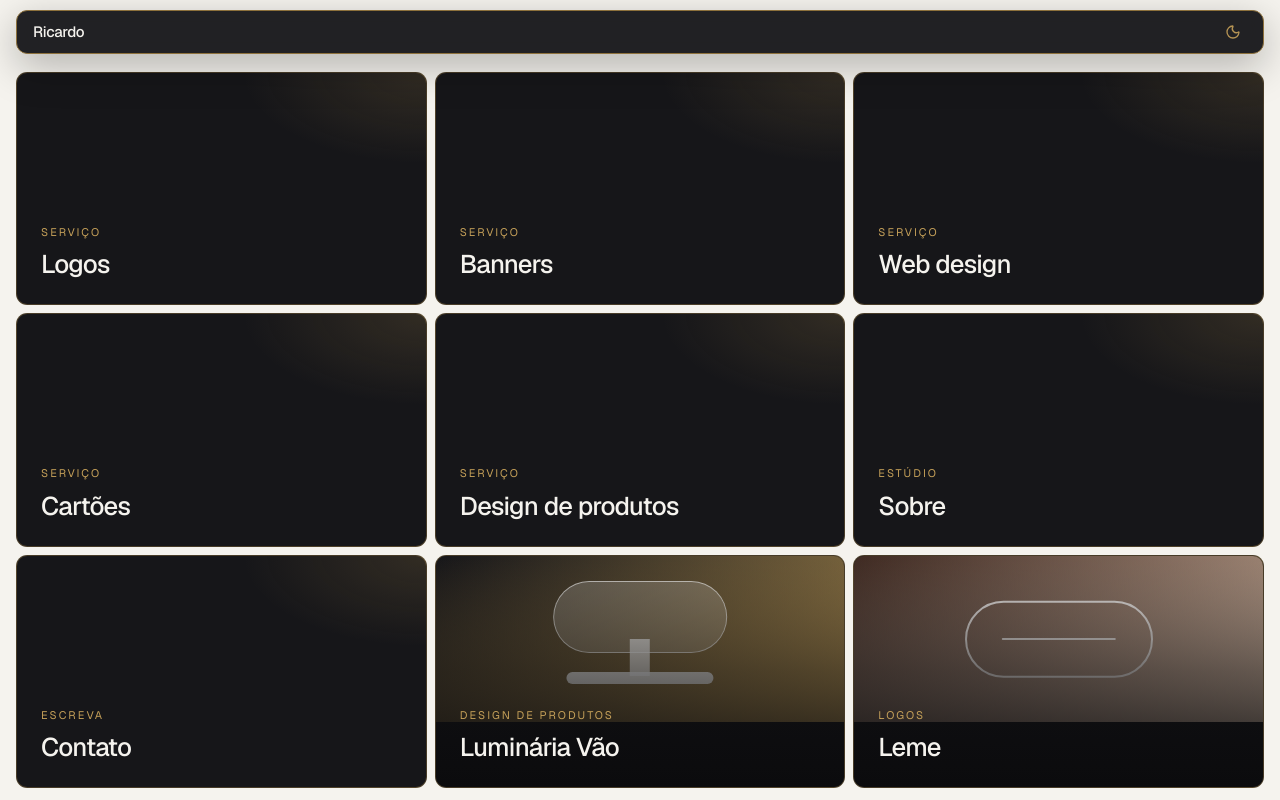
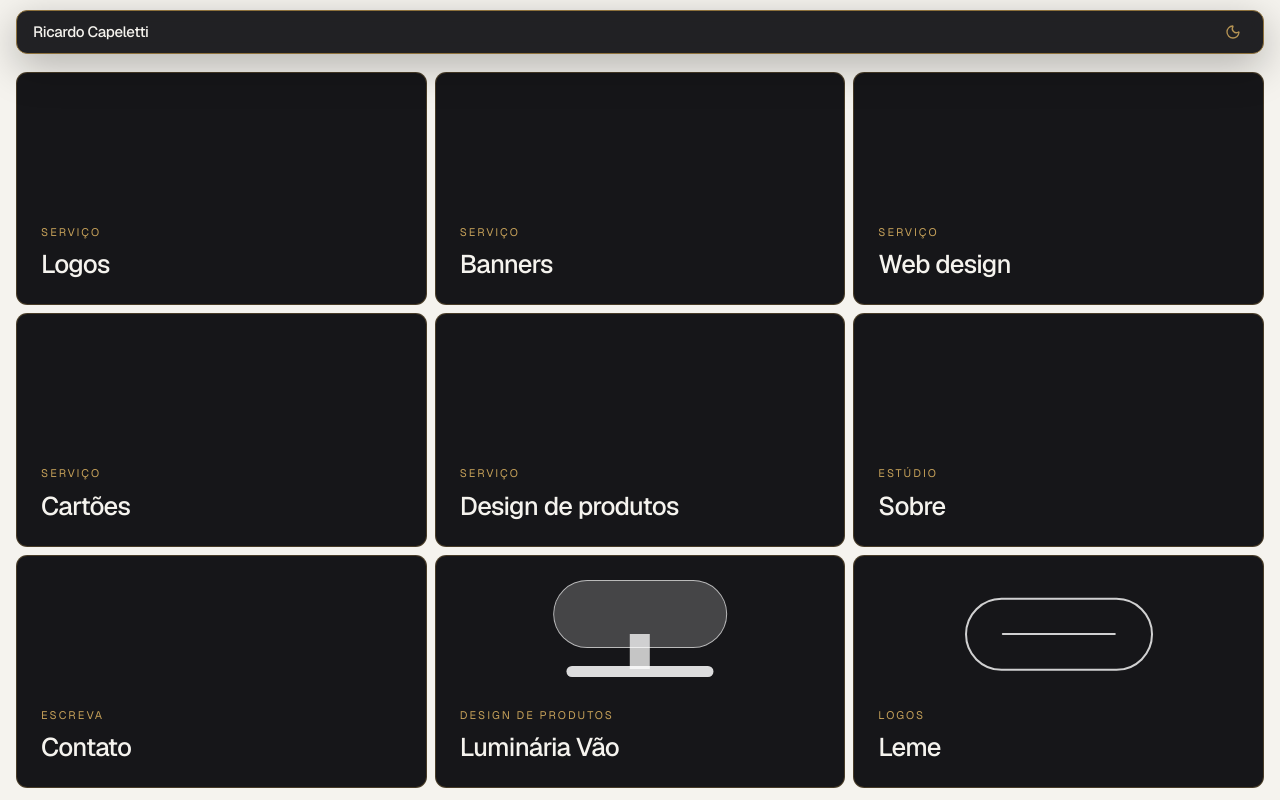
Before and after one commit to RicardoCapeletti/Portifolio, a Next.js app: page / in a window 1280 px wide. Built offline with nearby package versions, Linux system fonts and the light colour scheme; no server answers.

Commit message:
Usa Ricardo Capeletti e iguala o fundo dos blocos.
Co-authored-by: ricardolopescap <ricardolopescap@gmail.com>

```diff
--- a/app/globals.css
+++ b/app/globals.css
@@ -362,9 +362,7 @@
   overflow: hidden;
   border-radius: 0.7rem;
   border: 1px solid rgb(141 113 60 / 42%);
-  background:
-    radial-gradient(ellipse 80% 70% at 100% 0%, rgb(197 160 89 / 16%), transparent 56%),
-    var(--palette-graphite);
+  background: var(--palette-graphite);
   transition:
     transform 0.45s ease,
     border-color 0.45s ease,
--- a/components/cover-art.tsx
+++ b/components/cover-art.tsx
@@ -121,15 +121,17 @@ function CoverMotifMark({ motif }: { motif: CoverMotif }) {
 export function CoverArt({
   piece,
   className,
+  flat = false,
 }: {
   piece: PortfolioPiece;
   className?: string;
+  flat?: boolean;
 }) {
   return (
     <span
       className={`relative block overflow-hidden ${className ?? ""}`}
       style={{
-        background: `linear-gradient(155deg, ${piece.cover.from}, ${piece.cover.to})`,
+        background: flat ? "transparent" : `linear-gradient(155deg, ${piece.cover.from}, ${piece.cover.to})`,
         ["--cover-from" as string]: piece.cover.from,
       }}
       aria-hidden="true"
--- a/components/landing-home.tsx
+++ b/components/landing-home.tsx
@@ -66,12 +66,9 @@ function GateTile({
   return (
     <Link href={href} className={`gate-tile flex h-full min-h-[13.5rem] flex-col justify-end p-5 sm:min-h-52 sm:p-6 ${focus}`}>
       {piece ? (
-        <>
-          <span className="pointer-events-none absolute inset-x-0 top-0 h-[72%]" aria-hidden="true">
-            <CoverArt piece={piece} className="h-full w-full" />
-          </span>
-          <span className="pointer-events-none absolute inset-0 bg-gradient-to-t from-[#0B0B0D] via-[#0B0B0D]/55 to-transparent" aria-hidden="true" />
-        </>
+        <span className="pointer-events-none absolute inset-x-0 top-0 h-[68%]" aria-hidden="true">
+          <CoverArt piece={piece} flat className="h-full w-full" />
+        </span>
       ) : null}
       <span className="relative">
         <span className="block text-[11px] tracking-[0.18em] text-[var(--palette-gold)] uppercase">{kicker}</span>
--- a/components/site-nav.tsx
+++ b/components/site-nav.tsx
@@ -3,6 +3,7 @@
 import Link from "next/link";
 
 import { ThemeToggle } from "@/components/theme-toggle";
+import { profile } from "@/content/profile";
 
 const focus =
   "rounded-sm focus-visible:outline focus-visible:outline-2 focus-visible:outline-offset-4 focus-visible:outline-[var(--palette-gold)]";
@@ -11,7 +12,7 @@ export function SiteNav() {
   return (
     <div className="flex w-full items-center gap-3">
       <Link href="/" className={`text-[15px] font-medium tracking-tight text-[var(--palette-cream)] ${focus}`}>
-        Ricardo
+        {profile.name}
       </Link>
       <div className="ml-auto">
         <ThemeToggle />
--- a/content/profile.ts
+++ b/content/profile.ts
@@ -1,5 +1,5 @@
 export const profile = {
-  name: "Ricardo",
+  name: "Ricardo Capeletti",
   role: "Design de produto e interface",
   location: "São Paulo",
   statement:
```
